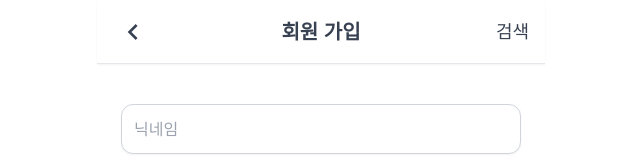
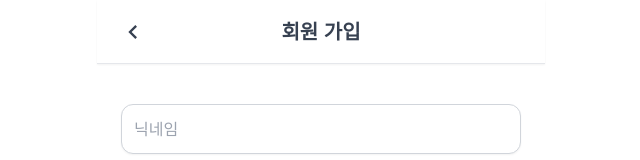
Before and after one commit to frontWeb-dev/every-webtoons, a React (Vite) app: page /sign-up in a window 1280 px wide. Shown: the top 160 px of the page, without its empty margins (319-959 px from the left). Built offline with nearby package versions, Linux system fonts and the light colour scheme.

Commit message:
refactor : Layout 컴포넌트 리팩토링
-  동일한 버튼 스타일 컴포넌트로 분리
- 검색 창 컴포넌트 분리

```diff
--- /dev/null
+++ b/src/components/HeaderLeftButton.tsx
@@ -0,0 +1,21 @@
+import React from "react";
+import { MdKeyboardArrowLeft } from "react-icons/md";
+
+interface HeaderButtonProps {
+  onclick: () => void;
+}
+
+const HeaderLeftButton = ({ onclick }: HeaderButtonProps) => {
+  return (
+    <div
+      onClick={onclick}
+      className="absolute left-4 flex h-10 w-10 cursor-pointer items-center justify-center rounded-full bg-white"
+    >
+      <button>
+        <MdKeyboardArrowLeft size={28} />
+      </button>
+    </div>
+  );
+};
+
+export default HeaderLeftButton;
--- /dev/null
+++ b/src/components/HeaderRightButton.tsx
@@ -0,0 +1,20 @@
+import React from "react";
+import { AiOutlineSearch } from "react-icons/ai";
+import { HiOutlineLogout } from "react-icons/hi";
+
+interface HeaderRightProps {
+  logout?: boolean;
+  search?: boolean;
+  onclick?: () => void;
+}
+
+const HeaderRightButton = ({ logout, search, onclick }: HeaderRightProps) => {
+  return (
+    <button onClick={onclick} className="absolute right-4">
+      {logout && <HiOutlineLogout size={28} />}
+      {search && <AiOutlineSearch size={28} />}
+    </button>
+  );
+};
+
+export default HeaderRightButton;
--- a/src/components/SearchList.tsx
+++ b/src/components/SearchList.tsx
@@ -1,8 +1,34 @@
-import React from "react";
+import { getSearchWebtoon } from "@api/webtoon";
+import React, { useEffect, useState } from "react";
 import { Link } from "react-router-dom";
+import Input from "./common/Input";
 
-const SearchList = ({ webtoon }) => {
+const SearchList = () => {
+  const [searchValue, setSearchValue] = useState("");
+  const [searchList, setSearchList] = useState([]);
+
+  const handleSubmit = async (e: React.FormEvent) => {
+    e.preventDefault();
+    const response = await getSearchWebtoon(searchValue);
+    setSearchList(response);
+  };
+
+  const changeValue = (e: React.ChangeEvent<HTMLInputElement>) => {
+    setSearchValue(e.target.value);
+  };
+
+  useEffect(() => {
+    console.log(searchList);
+  }, [searchList]);
+
   return (
+    <div className="fiex min-h-screen w-full max-w-md px-4 pt-20">
+      <form onSubmit={handleSubmit} className="relative">
+        <Input onChange={changeValue} type="text" placeholder="검색어를 입력하세요" />
+        <button type="submit">검색하기</button>
+      </form>
+
+      {searchList?.map((webtoon) => (
         <Link to={`/list/${webtoon.title}`}>
           <div key={webtoon._id} className=" mb-4 flex space-x-4">
             <img src={webtoon.img} className="h-auto w-28" />
@@ -13,6 +39,8 @@ const SearchList = ({ webtoon }) => {
             </div>
           </div>
         </Link>
+      ))}
+    </div>
   );
 };
 
--- /dev/null
+++ b/src/components/TabBar.tsx
@@ -0,0 +1,34 @@
+import React from "react";
+import { joinClass } from "@libs/utils";
+import { Link, useLocation, useNavigate } from "react-router-dom";
+import { menus } from "@mocks/menu";
+
+const TabBar = () => {
+  const { pathname } = useLocation();
+  const navigate = useNavigate();
+
+  const onclick = (path: string) => {
+    navigate(`${path}`);
+  };
+
+  return (
+    <div className="items-baselind fixed bottom-0 ml-2 flex w-full max-w-md justify-around  border-t bg-white p-4">
+      {menus.map((menu, i) => (
+        <Link to={`${menu.path}`} key={i}>
+          <div
+            key={i}
+            className={joinClass(
+              "flex flex-col items-center",
+              menu.path === pathname ? "text-blue-500" : ""
+            )}
+          >
+            {menu.icons}
+            <p className="mt-1 text-xs">{menu.label}</p>
+          </div>
+        </Link>
+      ))}
+    </div>
+  );
+};
+
+export default TabBar;
--- a/src/components/common/Layout.tsx
+++ b/src/components/common/Layout.tsx
@@ -1,15 +1,11 @@
-import { Link, useLocation, useNavigate } from "react-router-dom";
-// icons
-import { AiOutlineUser } from "react-icons/ai";
-import { MdKeyboardArrowLeft } from "react-icons/md";
-import { HiOutlineLogout } from "react-icons/hi";
+import { useState } from "react";
+import { useNavigate } from "react-router-dom";
 
-import { menus } from "@mocks/menu";
 import { joinClass } from "@libs/utils";
-import { useEffect, useState } from "react";
-import Input from "./Input";
-import { getSearchWebtoon } from "@api/webtoon";
 import SearchList from "@components/SearchList";
+import TabBar from "@components/TabBar";
+import HeaderLeftButton from "@components/HeaderLeftButton";
+import HeaderRightButton from "@components/HeaderRightButton";
 
 interface LayoutProps {
   title?: string;
@@ -17,6 +13,7 @@ interface LayoutProps {
   goBack?: string;
   detail?: boolean;
   logout?: boolean;
+  search?: boolean;
   children: React.ReactNode;
 }
 
@@ -26,34 +23,20 @@ const Layout: React.FC<LayoutProps> = ({
   detail,
   hasTabBar,
   logout = false,
+  search,
   children,
 }) => {
-  const { pathname } = useLocation();
   const navigate = useNavigate();
-  const [searchValue, setSearchValue] = useState("");
+
   const [isOpen, setIsOpen] = useState(false);
-  const [searchList, setSearchList] = useState([]);
-
-  const changeValue = (e) => {
-    setSearchValue(e.target.value);
-  };
 
   const LoggedOut = () => {
     alert("logout");
   };
+
   const onclick = (path: string) => {
     navigate(`${path}`);
   };
-
-  const handleSubmit = async (e) => {
-    e.preventDefault();
-    const response = await getSearchWebtoon(searchValue);
-    setSearchList(response);
-  };
-
-  useEffect(() => {
-    console.log(searchList);
-  }, [searchList]);
 
   return (
     <div className="mx-auto max-w-md bg-white">
@@ -64,43 +47,22 @@ const Layout: React.FC<LayoutProps> = ({
           detail ? "border-transparent " : "border-b bg-white shadow-sm"
         )}
       >
-        {/* 뒤로가기 */}
-        {goBack && (
-          <div className="absolute left-4 flex h-10 w-10 cursor-pointer items-center justify-center rounded-full bg-white">
-            <button onClick={() => onclick(goBack)}>
-              <MdKeyboardArrowLeft size={32} />
-            </button>
-          </div>
-        )}
+        {/* 뒤로 가기 */}
+        {goBack && <HeaderLeftButton onclick={() => onclick(goBack)} />}
+
+        {/* 검색창 닫기 */}
+        {isOpen && <HeaderLeftButton onclick={() => setIsOpen(false)} />}
 
         {/* 제목 */}
         {title && <h1 className="text-xl font-semibold">{title}</h1>}
 
-        {/* 로그아웃  */}
-        {logout && (
-          <button onClick={LoggedOut} className="absolute right-4">
-            <HiOutlineLogout size={28} />
-          </button>
-        )}
+        {logout && <HeaderRightButton onclick={LoggedOut} logout />}
 
-        <button className="absolute right-4" onClick={() => setIsOpen(true)}>
-          검색
-        </button>
+        {search && <HeaderRightButton onclick={() => setIsOpen(true)} search />}
       </header>
 
       {/* 검색 창  */}
-      {isOpen && (
-        <div className="fiex min-h-screen w-full max-w-md px-4 pt-20">
-          <form onSubmit={handleSubmit} className="relative">
-            <Input onChange={changeValue} type="text" placeholder="검색어를 입력하세요" />
-            <button type="submit">검색하기</button>
-          </form>
-
-          {searchList?.map((webtoon) => (
-            <SearchList webtoon={webtoon} />
-          ))}
-        </div>
-      )}
+      {isOpen && <SearchList />}
 
       <div
         className={joinClass(
@@ -113,23 +75,7 @@ const Layout: React.FC<LayoutProps> = ({
       </div>
 
       {/* 메뉴바  */}
-      {hasTabBar && (
-        <div className="items-baselind fixed bottom-0 ml-2 flex w-full max-w-md justify-around  border-t bg-white p-4">
-          {menus.map((menu, i) => (
-            <div
-              key={i}
-              onClick={() => onclick(menu.path)}
-              className={joinClass(
-                "flex flex-col items-center",
-                menu.path === pathname ? "text-blue-500" : ""
-              )}
-            >
-              {menu.icons}
-              <p className="mt-1 text-xs">{menu.label}</p>
-            </div>
-          ))}
-        </div>
-      )}
+      {hasTabBar && <TabBar />}
     </div>
   );
 };
```
Lines whose indentation alone changed are shown as unchanged.
